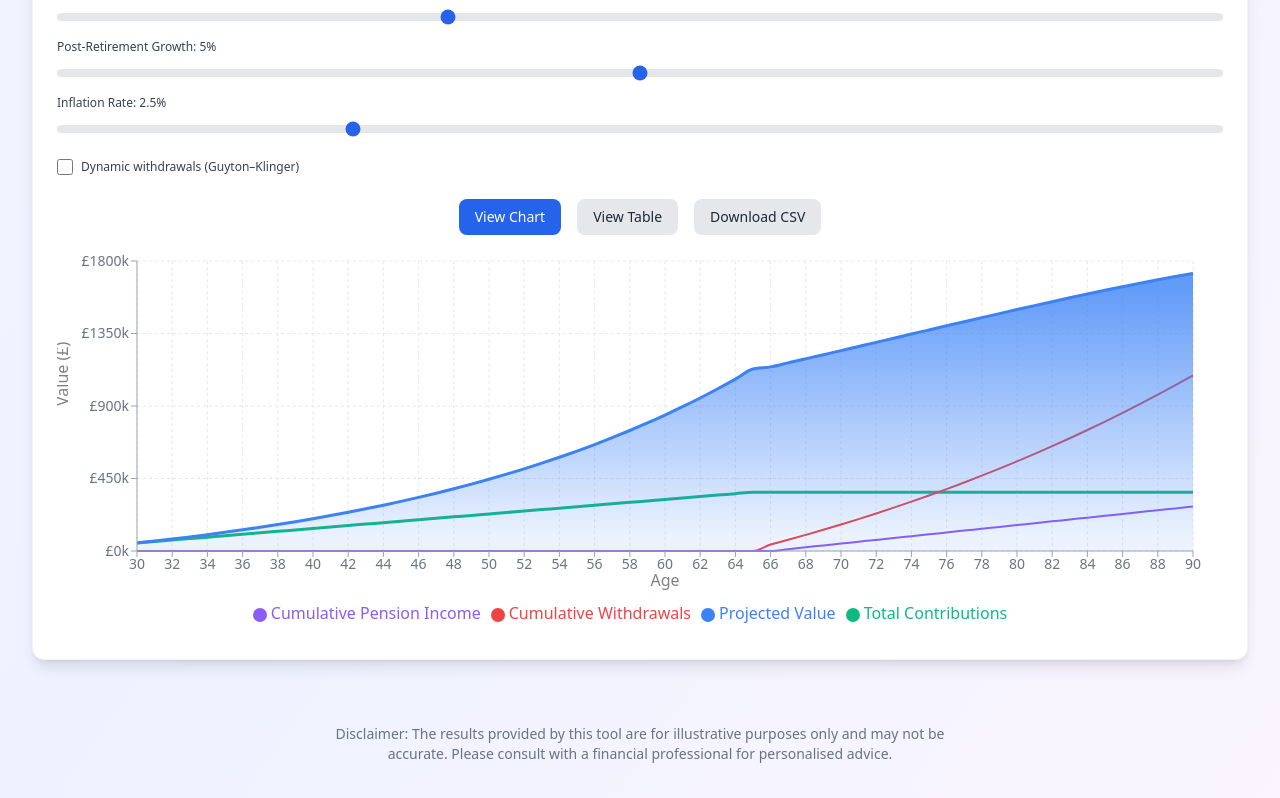
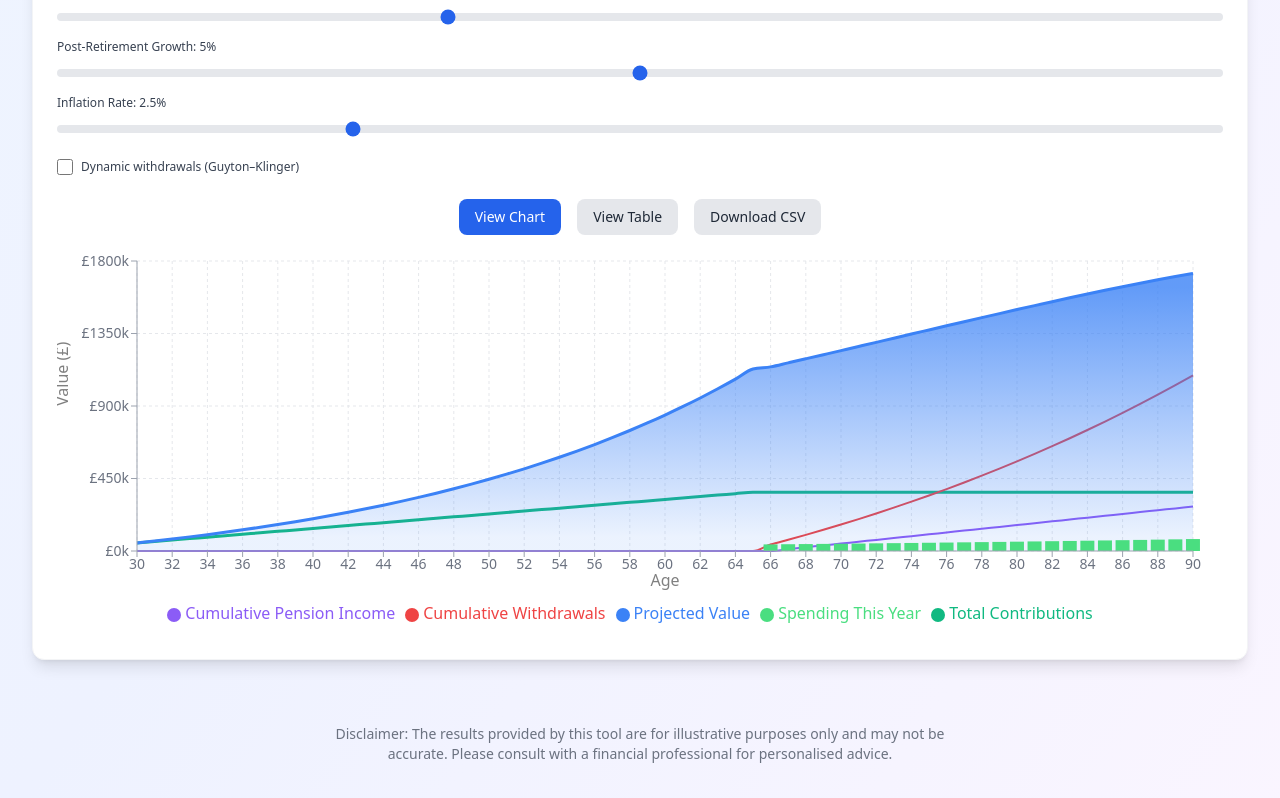
Before and after one commit to gpimblott/pension-planner, a Next.js app: page / in a window 1280 px wide. Shown: the part 968-1766 px from the top of the page. Built offline with nearby package versions, Linux system fonts and the light colour scheme.

Commit message:
Added bar for widthdrawls in fancy mode

```diff
--- a/src/components/PensionChart.tsx
+++ b/src/components/PensionChart.tsx
@@ -1,7 +1,7 @@
 
 "use client";
 
-import { XAxis, YAxis, CartesianGrid, Tooltip, Legend, ResponsiveContainer, Area, AreaChart } from "recharts";
+import { XAxis, YAxis, CartesianGrid, Tooltip, Legend, ResponsiveContainer, Area, AreaChart, Bar } from "recharts";
 import React from "react";
 
 /**
@@ -20,6 +20,10 @@ interface ChartData {
     withdrawals: number;
     /** The cumulative pension income received. */
     pensionIncome: number;
+    /** The amount that can be withdrawn this year. */
+    spendingThisYear?: number;
+    /** The withdrawal rate for this year. */
+    withdrawalRate?: number;
 }
 
 /**
@@ -121,6 +125,7 @@ export default function PensionChart({ data }: PensionChartProps) {
                         wrapperStyle={{ paddingTop: "20px" }}
                         iconType="circle"
                     />
+                    <Bar dataKey="spendingThisYear" fill="#4ade80" name="Spending This Year" />
                     <Area
                         type="monotone"
                         dataKey="contributions"
```
